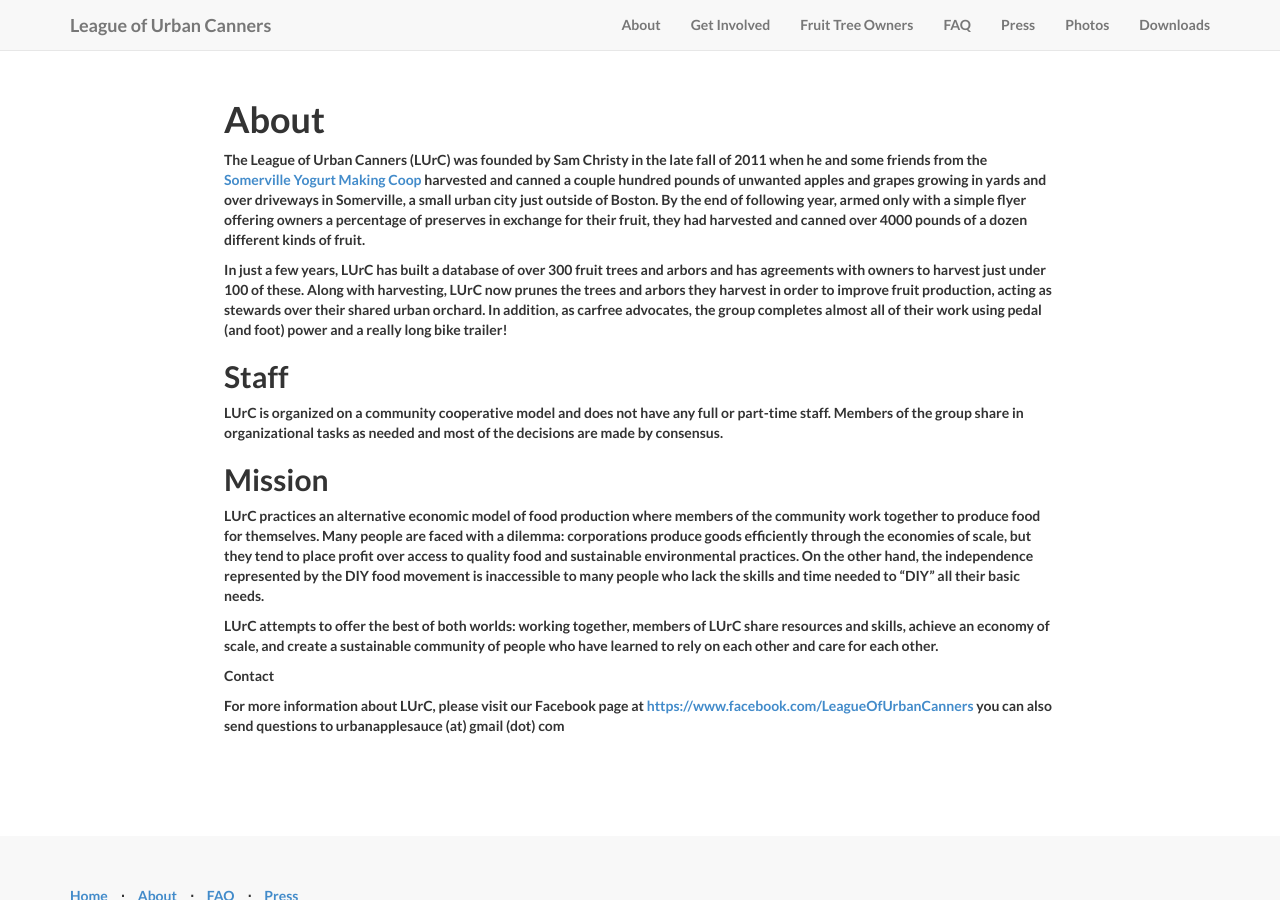
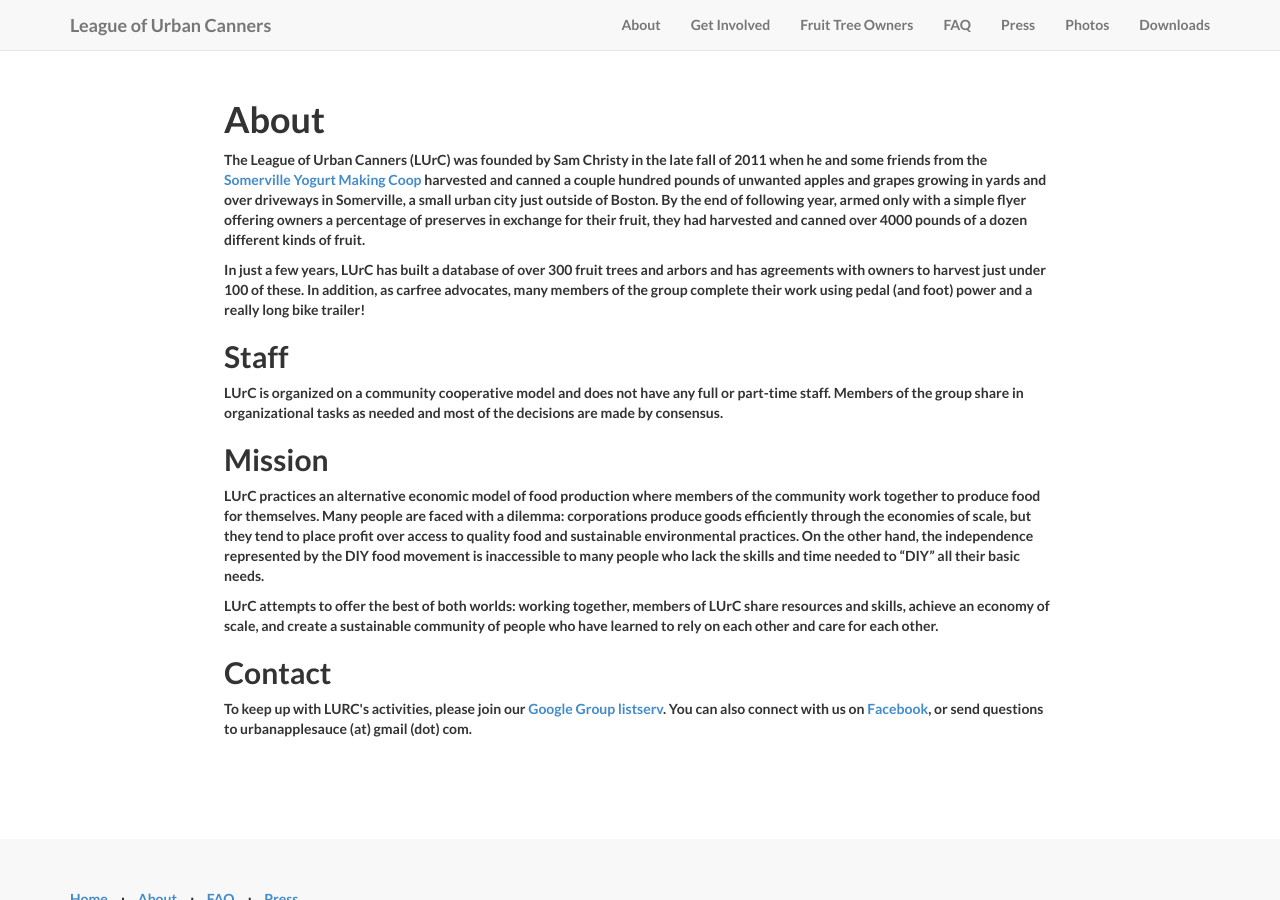
Before and after one commit to LUrC/leagueofurbancanners.org, a Jekyll site: the page built from about/index.html, in a window 1280 px wide and 900 px high. Built offline with Jekyll 4.4.1, drawn with Linux system fonts in a browser that asks for light colours; nearby versions of some CDN libraries.

Commit message:
Update index.html

```diff
--- a/about/index.html
+++ b/about/index.html
@@ -11,7 +11,7 @@
 href="http://somervilleyogurtmakingcoop.wordpress.com/member-area/survey/">Somerville
 Yogurt Making Coop</a> harvested and canned a couple hundred pounds of unwanted apples and grapes growing in yards and over driveways in Somerville, a small urban city just outside of Boston. By the end of following year, armed only with a simple flyer offering owners a percentage of preserves in exchange for their fruit, they had harvested and canned over 4000 pounds of a dozen different kinds of fruit.</p>
 
-<p>In just a few years, LUrC has built  a database of over 300 fruit trees and arbors and has agreements with owners to harvest just under 100 of these. Along with harvesting, LUrC now prunes the trees and arbors they harvest in order to improve fruit production, acting as stewards over their shared urban orchard. In addition, as carfree advocates, the group completes almost all of their work using pedal (and foot) power and a really long bike
+<p>In just a few years, LUrC has built  a database of over 300 fruit trees and arbors and has agreements with owners to harvest just under 100 of these. In addition, as carfree advocates, many members of the group complete their work using pedal (and foot) power and a really long bike
 		 trailer!</p>
 
 <h2>Staff</h2>
@@ -22,6 +22,6 @@
 
 <p>LUrC attempts to offer the best of both worlds:
 working together, members of LUrC share  resources and skills, achieve an economy of scale, and create a sustainable community of people who have learned to rely on each other and care for each other. </p>
-<p>Contact</p>
+<h2>Contact</h2>
 
-<p>For more information about LUrC, please visit our Facebook page at <a href="https://www.facebook.com/LeagueOfUrbanCanners">https://www.facebook.com/LeagueOfUrbanCanners</a> you can also send questions to urbanapplesauce (at) gmail (dot) com</p>
+<p>To keep up with LURC's activities, please join our <a href=https://groups.google.com/group/leagueofurbancanners/subscribe>Google Group listserv</a>. You can also connect with us on <a href="https://www.facebook.com/LeagueOfUrbanCanners">Facebook</a>, or send questions to urbanapplesauce (at) gmail (dot) com.</p>
```
